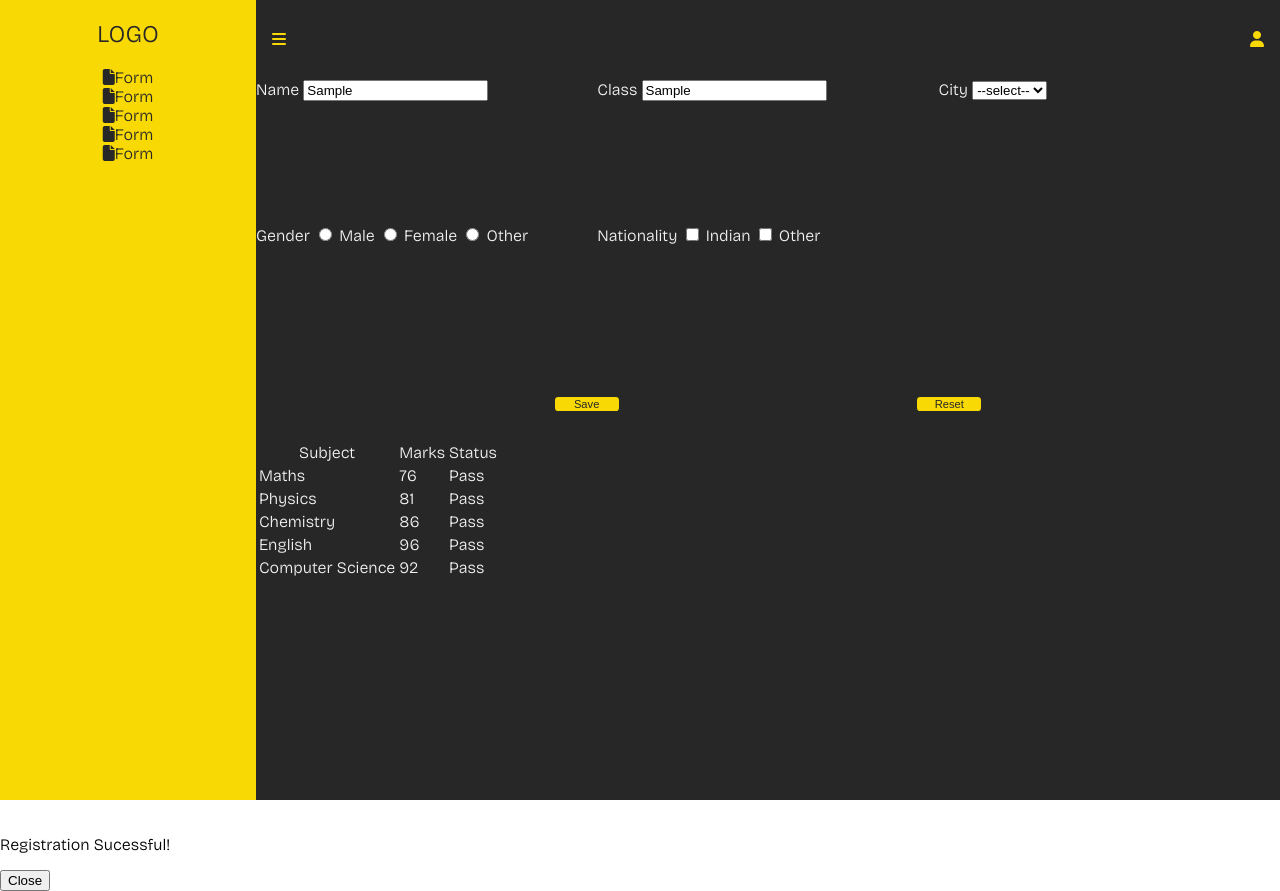
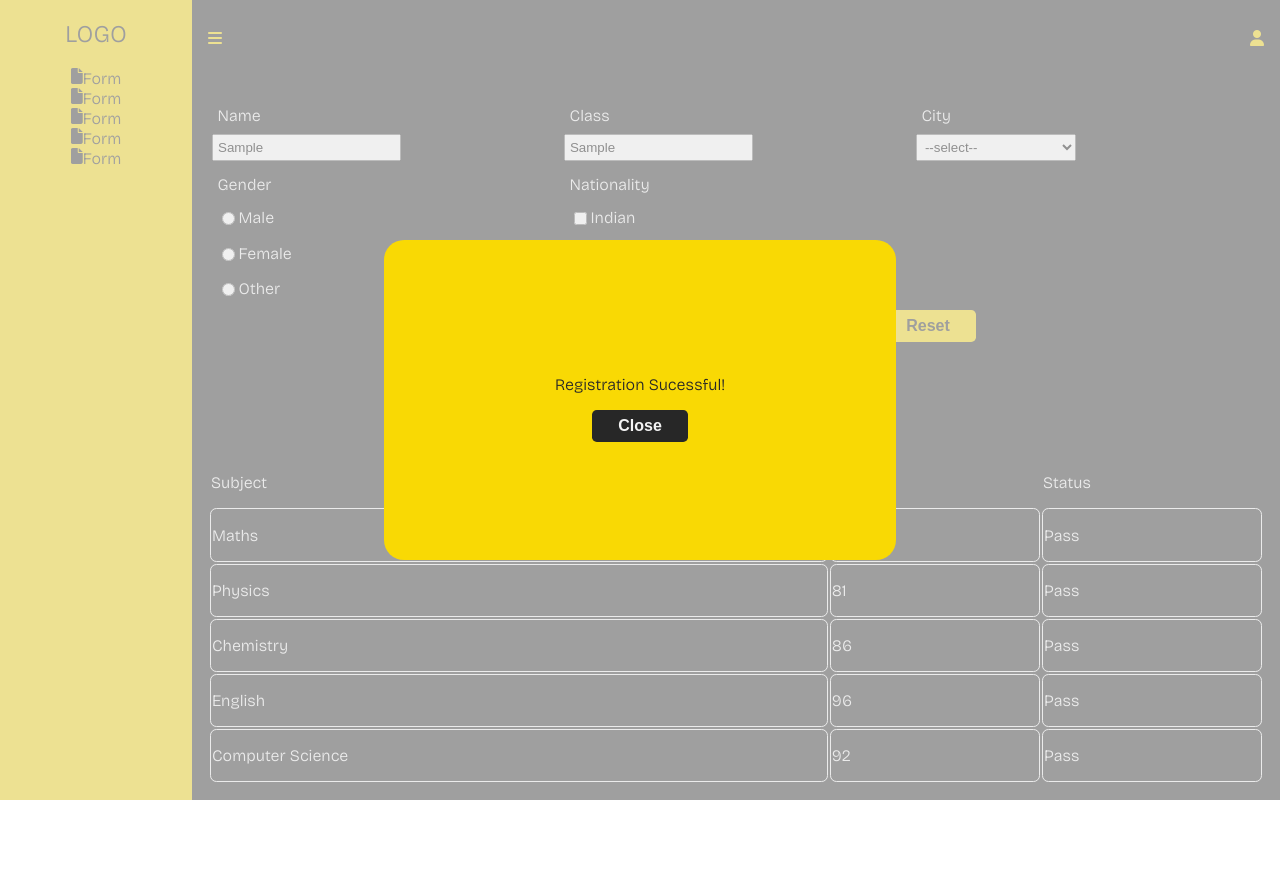
Before and after one commit to preetiParyani/100Devs_and_Freecodecamp_projects, a plain HTML site: page technoduxx/flexPractice/index.html in a window 1280 px wide. Both pictures are taken after typing "Sample", "Sample" into the empty fields and a click on the button "Save". After the commit the page ends 800 px from the top, so only its background shows below. Drawn offline with nearby package versions, Linux system fonts and the light colour scheme.

Commit message:
allmost completed the flex box task just the task to hide the half menu is remaining

```diff
--- a/technoduxx/flexPractice/css/style.css
+++ b/technoduxx/flexPractice/css/style.css
@@ -1,5 +1,6 @@
 * {
   box-sizing: border-box;
+  overflow: auto;
 }
 :root {
   --primary-color: #f9d904;
@@ -29,7 +30,7 @@ li {
 .sidebar_container {
   margin: 0;
   padding: 0;
-  width: 20%;
+  width: 15%;
   height: 100%;
   background-color: var(--primary-color);
   color: var(--dark);
@@ -47,12 +48,12 @@ li {
 .content_container {
   margin: 0;
   padding: 0;
-  width: 80%;
+  width: 85%;
   height: 100%;
   color: var(--light);
   background-color: var(--dark);
-  display: flex;
-  flex-direction: column;
+  /* display: flex;
+  flex-direction: column; */
 }
 .content_container nav {
   display: flex;
@@ -78,10 +79,12 @@ li {
 .data_container .table_container {
   width: 100%;
   height: 50%;
+  margin: 0;
+  padding: 1em;
 }
 .form_container form {
-  height: 100%;
-  width: 100%;
+  /* height: 100%;
+  width: 100%; */
   display: flex;
   flex-direction: column;
   flex-wrap: wrap;
@@ -98,9 +101,17 @@ li {
 .form_container form .formFields_container section {
   width: 33.33%;
 }
-/* yaha se start krna hai */
-.form_container form .formFields_container section input, label{
-  display: inline;
+
+.form_container form .formFields_container section input,
+label,
+select {
+  display: flex;
+  margin: 0.3em;
+  padding: 0.3em;
+}
+
+.form_container form .formFields_container section select {
+  width: 10rem;
 }
 .form_container form .button_container {
   display: flex;
@@ -109,163 +120,66 @@ li {
   width: 100%;
   height: 20%;
 }
-.form_container form .button_container button {
+.button {
   background-color: var(--primary-color);
   color: var(--dark);
-  font-size: 0.7rem;
-  font-weight: 400;
-  width: 4rem;
+  font-size: 1rem;
+  font-weight: 600;
+  width: 6rem;
+  height: 2rem;
   border: none;
   border-radius: 0.3em;
 }
-/* h1 {
-  width: fit-content;
-
-  font-size: 3rem;
-  color: #000000;
-} */
-
-/* ul {
-  list-style: none;
-  margin: 0;
-  padding: 0;
-} */
-/* a {
-  text-decoration: none;
-  color: black;
-} */
-/* .sideBar {
-  margin: 0;
-  padding: 0;
+.table_container table {
+  width: 100%;
+  height: 100%;
+  text-align: left;
+}
+.table_container table tr td {
+  border: 0.1em solid var(--light);
+  border-radius: 0.4em;
+}
+.popup_container {
+  width: 100%;
+  height: 100%;
+  display: flex;
+  justify-content: center;
+  align-items: center;
+  position: fixed;
   top: 0;
   left: 0;
-  position: fixed;
-  width: 20%;
-  height: 100vh;
-  background-color: rgb(246, 178, 5);
-  color: black;
+  background-color: rgba(196, 196, 196, 0.258);
 }
-.upperNavbar {
-  margin-left: 20%;
-  padding: 0.5rem;
-  top: 0;
-  height: 7vh;
+#popUp {
+  color: var(--dark);
   display: flex;
-  justify-content: space-between;
-} */
-/* .upperNavbar button {
-  border: none;
-  background: transparent;
+  flex-direction: column;
+  align-items: center;
+  justify-content: center;
+  width: 40%;
+  background-color: var(--primary-color);
+  height: 20rem;
+  border-radius: 20px;
 }
-li i {
-  color: #1c1c1c;
-} */
-/* .sideBar ul {
-  margin: 1rem;
-} */
-/* .sideBar ul li {
-  display: flex;
-  flex-direction: row;
-  justify-content: space-evenly;
-  align-items: flex-start;
+#popUp .button {
+  background-color: var(--dark);
+  color: var(--light);
 }
-button i {
-  color: rgb(246, 178, 5);
-  font-size: 1.5rem;
-} */
-
-/* .content {
-  position: fixed;
-
-  margin-left: 20%;
-  height: 93vh;
-  padding: 1rem;
-}
-label,
-input {
-  display: block;
-} */
-/*
-#form {
-  width: 100%;
-  height: 20rem;
-} */
-
-/* form {
-  width: 90%;
-  margin: auto;
-  display: flex;
-  flex-wrap: wrap;
+.blurr {
+  opacity: 0.5;
 }
 
-#form section {
-  display: flex;
-  flex-direction: column;
-  width: 24%;
-  margin: 1.5rem 5rem 0rem 0;
+.hidden {
+  display: none;
 }
 
-form section label {
-  margin-bottom: 0.6rem;
-  color: #1c1c1c;
-  font-weight: 700;
+.hideMenu {
+  margin-left: -15%;
+  transition: all 2s ease;
+
 }
 
-form section input,
-select {
-  padding: 0.5rem;
-  border-radius: 4px;
-  border: 2px solid #d2d2d2;
-  background-color: #e9e9ed;
-}
-
-form #gender .gender_option,
-#nationality .nationality_option {
-  color: #1c1c1cd1;
-  font-weight: 500;
-}
-
-.button_container { */
-/* width: 90%;
-  margin: auto;
-  display: flex;
-  justify-content: center;
-  padding: auto 0;
-}
-
-.button_container button,
-#exit {
-  text-align: center;
-  padding: 1rem 2rem;
-  margin-left: 2rem;
-  background-color: rgb(246, 178, 5);
-  color: #ffffff;
-  border: none;
-  border-radius: 1em;
-}
-
-.table {
-  background-color: #fafbfc;
-  width: 90%;
-  margin: auto;
-}
-
-th {
-  color: #686868;
-}
-
-td {
-  color: #8c8c8c;
-}
-
-td,
-th {
-  text-align: left;
-  border: 2px solid #d2d2d2;
-  padding: 0.7rem;
-  border-radius: 4px;
-}
-
+/*
 .popup_container {
   width: 100%;
   height: 100vh;
@@ -277,17 +191,7 @@ th {
   left: 0;
 }
 
-#popUp {
-  color: #ffffff;
-  display: flex;
-  flex-direction: column;
-  justify-content: baseline;
-  width: 50%;
-  background-color: rgb(246, 178, 5);
-  border: 1px solid red;
-  height: 25rem;
-  border-radius: 20px;
-}
+
 
 #popUp img {
   width: 30%;
@@ -299,18 +203,7 @@ th {
   border: 1px solid red;
 }
 
-.blurr {
-  opacity: 0.5;
-}
-
-.hidden {
-  display: none;
-}
-
-.hideMenu {
-  margin-left: -20%;
-  transition: 2s;
-} */
+*/
 
 /* * {
 
--- a/technoduxx/flexPractice/index.html
+++ b/technoduxx/flexPractice/index.html
@@ -104,8 +104,15 @@
               </div>
 
               <div class="button_container">
-                <button id="saveBtn" type="button">Save</button>
-                <button type="button">Reset</button>
+                <button
+                  class="button"
+                  id="save"
+                  type="button"
+                  onclick="displayConfirmation()"
+                >
+                  Save
+                </button>
+                <button class="button" type="button">Reset</button>
               </div>
             </form>
           </div>
@@ -156,7 +163,7 @@
         <img src="check-mark.png" alt="" />
         <p>Registration Sucessful!</p>
 
-        <button id="close">Close</button>
+        <button class="button" id="close" onclick="Exit()">Close</button>
       </section>
     </div>
     <script src="js/main.js"></script>
--- a/technoduxx/flexPractice/js/main.js
+++ b/technoduxx/flexPractice/js/main.js
@@ -1,23 +1,21 @@
 const displayConfirmation = () => {
-  document.querySelector(".mainContainer").classList.add("blurr");
+  document.querySelector(".main_container").classList.add("blurr");
   document.querySelector(".popup_container").classList.remove("hidden");
 };
 
-document
-  .querySelector("#saveBtn")
-  .addEventListener("click", displayConfirmation);
+document.querySelector("#save").addEventListener("click", displayConfirmation);
 
 const Exit = () => {
-  document.querySelector(".mainContainer").classList.remove("blurr");
+  document.querySelector(".main_container").classList.remove("blurr");
   document.querySelector(".popup_container").classList.add("hidden");
 };
 
 document.querySelector("#close").addEventListener("click", Exit);
 
 const collapseMenu = () => {
-  document.querySelector(".sideBar").classList.toggle("hideMenu");
+  document.querySelector(".sidebar_container").classList.toggle("hideMenu");
 
-  document.querySelector("main").style.width = "100%";
+  document.querySelector(".content_container").style.width = "100%";
 };
 
 document.querySelector("#menu").addEventListener("click", collapseMenu);
```
